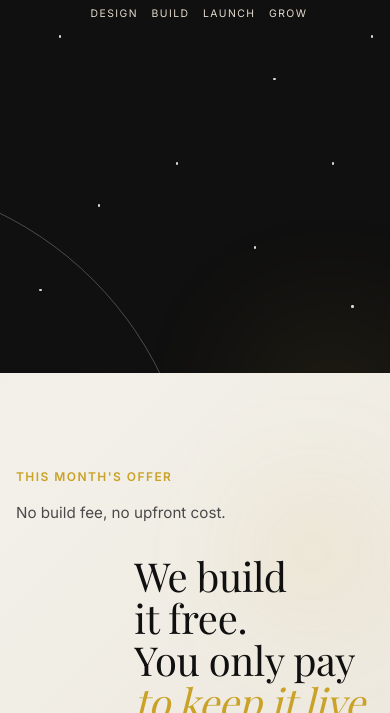
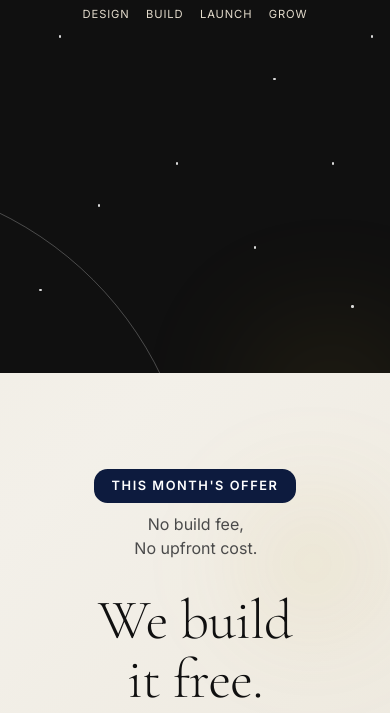
Before and after one commit to Barclaynes-dev/Vibrous, a plain HTML site: page index.html in a window 390 px wide. Shown: the part 471-1184 px from the top of the page. Drawn offline with nearby package versions, Linux system fonts and the light colour scheme; a web font is replaced by a local one.

Commit message:
Add files via upload

```diff
--- a/index.html
+++ b/index.html
@@ -1,16 +1,21 @@
 <!DOCTYPE html>
 <html lang="en">
+
 <head>
   <meta charset="UTF-8">
   <meta name="viewport" content="width=device-width, initial-scale=1.0, viewport-fit=cover">
   <title>Vibrous — Websites that launch businesses online</title>
-<meta name="description" content="Vibrous builds free demo websites for Kampala businesses. You only pay for hosting and management once you love it.">
+  <meta name="description"
+    content="Vibrous builds free demo websites for Kampala businesses. You only pay for hosting and management once you love it.">
   <link rel="preconnect" href="https://fonts.googleapis.com">
   <link rel="preconnect" href="https://fonts.gstatic.com" crossorigin>
-<link href="https://fonts.googleapis.com/css2?family=Playfair+Display:ital,wght@0,400;0,500;0,600;1,400&family=Space+Grotesk:wght@400;500;600;700&family=Inter:wght@400;500;600&display=swap" rel="stylesheet">
+  <link
+    href="https://fonts.googleapis.com/css2?family=Playfair+Display:ital,wght@0,400;0,500;0,600;1,400&family=Space+Grotesk:wght@400;500;600;700&family=Inter:wght@400;500;600&display=swap"
+    rel="stylesheet">
   <link rel="stylesheet" href="style.css">
   <link rel="stylesheet" href="https://cdn.jsdelivr.net/npm/bootstrap-icons@1.11.3/font/bootstrap-icons.min.css">
 </head>
+
 <body>
 
   <nav class="nav">
@@ -88,7 +93,8 @@
       <div class="offer-top-section">
         <div class="floating-text float-1">
           <p class="eyebrow">This month's offer</p>
-        <p>No build fee, no upfront cost.</p>
+          <p>No build fee,</p>
+          <p>No upfront cost.</p>
         </div>
 
         <h2 class="offer-heading">
@@ -101,7 +107,8 @@
       </div>
 
       <div class="offer-bottom-section">
-      <h3 class="offer-subhead">If you love it, you only cover the real cost of keeping it online — domain and hosting.</h3>
+        <h3 class="offer-subhead">If you love it, you only cover the real cost of keeping it online — domain and
+          hosting.</h3>
         <div class="offer-col" style="max-width: 100%;">
           <p>
             We design and launch a working demo of your website at no charge.<br>
@@ -110,7 +117,8 @@
           </p>
         </div>
         <div style="text-align: center; margin-top: 4rem;">
-        <a href="#contact" class="btn btn-primary" style="padding: 1.2rem 2.5rem; font-size: 1.1rem;">Get your free demo</a>
+          <a href="#contact" class="btn btn-primary" style="padding: 1.2rem 2.5rem; font-size: 1.1rem;">Get your free
+            demo</a>
         </div>
       </div>
 
@@ -131,42 +139,58 @@
     <div class="grid">
       <div class="grid-cell">
         <div class="cell-icon">
-        <svg viewBox="0 0 24 24" fill="none" stroke="currentColor" stroke-width="1.5"><rect x="3" y="4" width="18" height="14" rx="2"/><path d="M3 9h18"/></svg>
+          <svg viewBox="0 0 24 24" fill="none" stroke="currentColor" stroke-width="1.5">
+            <rect x="3" y="4" width="18" height="14" rx="2" />
+            <path d="M3 9h18" />
+          </svg>
         </div>
         <h3>Website Design</h3>
         <p>Clean, fast, mobile-first sites built around your business, not a template.</p>
       </div>
       <div class="grid-cell">
         <div class="cell-icon">
-        <svg viewBox="0 0 24 24" fill="none" stroke="currentColor" stroke-width="1.5"><circle cx="12" cy="12" r="9"/><path d="M3 12h18M12 3a13 13 0 0 1 0 18a13 13 0 0 1 0-18"/></svg>
+          <svg viewBox="0 0 24 24" fill="none" stroke="currentColor" stroke-width="1.5">
+            <circle cx="12" cy="12" r="9" />
+            <path d="M3 12h18M12 3a13 13 0 0 1 0 18a13 13 0 0 1 0-18" />
+          </svg>
         </div>
         <h3>Hosting &amp; Domain</h3>
         <p>We handle setup, renewal, and uptime — one clear annual cost, no surprises.</p>
       </div>
       <div class="grid-cell">
         <div class="cell-icon">
-        <svg viewBox="0 0 24 24" fill="none" stroke="currentColor" stroke-width="1.5"><path d="M12 3v6l4 2"/><circle cx="12" cy="12" r="9"/></svg>
+          <svg viewBox="0 0 24 24" fill="none" stroke="currentColor" stroke-width="1.5">
+            <path d="M12 3v6l4 2" />
+            <circle cx="12" cy="12" r="9" />
+          </svg>
         </div>
         <h3>Free Demo First</h3>
         <p>See your actual site live before you spend a single shilling.</p>
       </div>
       <div class="grid-cell">
         <div class="cell-icon">
-        <svg viewBox="0 0 24 24" fill="none" stroke="currentColor" stroke-width="1.5"><path d="M4 17l6-6-4-4M12 19h8"/></svg>
+          <svg viewBox="0 0 24 24" fill="none" stroke="currentColor" stroke-width="1.5">
+            <path d="M4 17l6-6-4-4M12 19h8" />
+          </svg>
         </div>
         <h3>App Development</h3>
         <p>Coming next — mobile apps for businesses ready to grow further.</p>
       </div>
       <div class="grid-cell">
         <div class="cell-icon">
-        <svg viewBox="0 0 24 24" fill="none" stroke="currentColor" stroke-width="1.5"><path d="M4 4h16v16H4z"/><path d="M4 9h16M9 9v11"/></svg>
+          <svg viewBox="0 0 24 24" fill="none" stroke="currentColor" stroke-width="1.5">
+            <path d="M4 4h16v16H4z" />
+            <path d="M4 9h16M9 9v11" />
+          </svg>
         </div>
         <h3>Ongoing Maintenance</h3>
         <p>Content updates, fixes, and small changes — handled monthly.</p>
       </div>
       <div class="grid-cell">
         <div class="cell-icon">
-        <svg viewBox="0 0 24 24" fill="none" stroke="currentColor" stroke-width="1.5"><path d="M12 2l2.4 6.6L21 11l-6.6 2.4L12 20l-2.4-6.6L3 11l6.6-2.4z"/></svg>
+          <svg viewBox="0 0 24 24" fill="none" stroke="currentColor" stroke-width="1.5">
+            <path d="M12 2l2.4 6.6L21 11l-6.6 2.4L12 20l-2.4-6.6L3 11l6.6-2.4z" />
+          </svg>
         </div>
         <h3>Branding Support</h3>
         <p>Logo direction, social handles, and identity — so you launch looking sharp.</p>
@@ -203,7 +227,8 @@
     <p class="eyebrow">Our work</p>
     <h2>Live builds, coming soon</h2>
     <div class="portfolio-empty">
-    <p>Our first client sites are currently in progress.<br>Check back shortly — or become the first one featured here.</p>
+      <p>Our first client sites are currently in progress.<br>Check back shortly — or become the first one featured
+        here.</p>
       <a href="#contact" class="btn btn-outline">Start the conversation</a>
     </div>
   </section>
@@ -213,7 +238,8 @@
     <p class="eyebrow">Get in touch</p>
     <h2>Let's put your business online.</h2>
     <div class="contact-links">
-    <a href="https://wa.me/000000000000" target="_blank" rel="noopener" aria-label="WhatsApp"><i class="bi bi-whatsapp"></i></a>
+      <a href="https://wa.me/000000000000" target="_blank" rel="noopener" aria-label="WhatsApp"><i
+          class="bi bi-whatsapp"></i></a>
       <a href="mailto:vibrous26@gmail.com" aria-label="Email"><i class="bi bi-envelope"></i></a>
       <a href="#" target="_blank" rel="noopener" aria-label="Instagram"><i class="bi bi-instagram"></i></a>
       <a href="#" target="_blank" rel="noopener" aria-label="LinkedIn"><i class="bi bi-linkedin"></i></a>
@@ -226,4 +252,5 @@
 
   <script src="script.js"></script>
 </body>
+
 </html>
--- a/style.css
+++ b/style.css
@@ -2,6 +2,13 @@
   font-family: 'CustomVibrous';
   src: url('fonts/vibrous-font.ttf') format('truetype');
   font-weight: normal;
+  font-style: normal;
+}
+
+@font-face {
+  font-family: 'CormorantGaramond';
+  src: url('fonts/CormorantGaramond.ttf') format('truetype');
+  font-weight: 100 900;
   font-style: normal;
 }
 
@@ -47,6 +54,35 @@ h3 {
   letter-spacing: -0.02em;
 }
 
+.float-1 {
+  margin-top: 0;
+  display: flex;
+  flex-direction: column;
+  align-items: flex-start;
+  gap: 0.25rem; /* tight — badge then two lines directly beneath */
+}
+
+.float-1 .eyebrow {
+  display: inline-block;
+  background: #0D1B3E;
+  color: #FFFFFF;
+  padding: 0.55rem 1.1rem;
+  border-radius: 0.85rem;
+  font-size: 0.8rem;
+  font-weight: 700;
+  letter-spacing: 0.12em;
+  margin-bottom: 0.4rem; /* small gap between badge and text below */
+  text-transform: uppercase;
+}
+
+.float-1 p {
+  color: #4a4a4a;
+  font-size: 1rem;
+  line-height: 1.3;
+  margin: 0;
+  padding-left: 0.1rem; /* keeps text flush-left under badge */
+}
+
 a {
   color: inherit;
   text-decoration: none;
@@ -79,7 +115,7 @@ a {
 }
 
 .nav-brand {
-  font-family: var(--font-display);
+  font-family: 'CustomVibrous', var(--font-display);
   font-weight: 700;
   font-size: 1rem;
   letter-spacing: 0.02em;
@@ -208,9 +244,18 @@ a {
   opacity: 0.85;
   transform: translateX(0);
 }
-.nav-drawer.is-active .drawer-link:nth-child(1) { transition: opacity 0.4s ease 0.1s, transform 0.4s ease 0.1s; }
-.nav-drawer.is-active .drawer-link:nth-child(2) { transition: opacity 0.4s ease 0.18s, transform 0.4s ease 0.18s; }
-.nav-drawer.is-active .drawer-link:nth-child(3) { transition: opacity 0.4s ease 0.26s, transform 0.4s ease 0.26s; }
+
+.nav-drawer.is-active .drawer-link:nth-child(1) {
+  transition: opacity 0.4s ease 0.1s, transform 0.4s ease 0.1s;
+}
+
+.nav-drawer.is-active .drawer-link:nth-child(2) {
+  transition: opacity 0.4s ease 0.18s, transform 0.4s ease 0.18s;
+}
+
+.nav-drawer.is-active .drawer-link:nth-child(3) {
+  transition: opacity 0.4s ease 0.26s, transform 0.4s ease 0.26s;
+}
 
 .nav-drawer.is-active .drawer-link:hover {
   opacity: 1;
@@ -364,7 +409,8 @@ a {
   animation: fadeUp 0.9s ease forwards 0.55s;
   font-family: var(--font-body);
   margin-top: 0.5rem;
-  padding-left: 0.5rem;
+  padding-left: 3.4rem;
+  padding-right: 0; /* fixed: negative padding is invalid */
 }
 
 .scroll-cue {
@@ -433,9 +479,17 @@ section em {
 }
 
 @keyframes beige-shift {
-  0%   { background-position: 0% 50%; }
-  50%  { background-position: 100% 50%; }
-  100% { background-position: 0% 50%; }
+  0% {
+    background-position: 0% 50%;
+  }
+
+  50% {
+    background-position: 100% 50%;
+  }
+
+  100% {
+    background-position: 0% 50%;
+  }
 }
 
 /* ===== Offer (Editorial Layout) ===== */
@@ -465,32 +519,39 @@ section em {
 }
 
 .offer-heading {
-  font-family: 'Playfair Display', serif;
-  font-size: clamp(2.5rem, 7vw, 5.5rem);
-  font-weight: 400;
+  font-family: 'CormorantGaramond', 'Playfair Display', serif;
+  font-size: clamp(3.5rem, 8vw, 7rem);
+  font-weight: 300;
   line-height: 1.05;
   letter-spacing: -0.01em;
-  text-align: left;
-  margin-left: auto;
-  max-width: 60%;
+  text-align: center;
+  margin: 0 auto;
+  max-width: 80%;
 }
 
 .offer-heading .line {
   display: block;
+  font-style: normal;
+  font-weight: 300;
+}
+
+/* Each line shifts around the centre — some left, some right */
+.offer-heading .line-1 {
+  transform: translateX(-10%); /* left of centre */
 }
 
 .offer-heading .line-2 {
-  padding-left: 4rem;
+  transform: translateX(8%); /* right of centre */
 }
 
 .offer-heading .line-3 {
-  padding-left: 2rem;
+  transform: translateX(-5%); /* slightly left */
 }
 
 .offer-heading .line-4 {
-  padding-left: 8rem;
+  transform: translateX(12%); /* furthest right */
   color: var(--gold);
-  font-style: italic;
+  font-style: normal;
 }
 
 .floating-text {
@@ -567,17 +628,28 @@ section em {
 
   .offer-top-section {
     flex-direction: column;
+    align-items: center;
     margin-bottom: 3rem;
+  }
+
+  /* Centre the badge and text below it */
+  .float-1 {
+    align-items: center;
+    text-align: center;
   }
 
   .offer-heading {
     max-width: 100%;
     margin-top: 2rem;
+    text-align: center;
   }
 
+  /* Remove the stagger on mobile — all centred */
+  .offer-heading .line-1,
   .offer-heading .line-2,
   .offer-heading .line-3,
   .offer-heading .line-4 {
+    transform: translateX(0);
     padding-left: 0;
   }
 
@@ -652,6 +724,8 @@ section em {
   border-top: 1px solid rgba(253, 252, 248, 0.12);
   border-left: 1px solid rgba(253, 252, 248, 0.12);
 }
+
+
 
 .grid-cell {
   padding: 2rem 1.5rem;
@@ -838,6 +912,30 @@ button:focus-visible {
   }
 }
 
+/* ===== Mobile Nav Glassmorphism ===== */
+@media (max-width: 639px) {
+  .nav {
+    transition: background-color 0.3s ease, backdrop-filter 0.3s ease, mix-blend-mode 0.3s ease, border-bottom 0.3s ease;
+  }
+
+  .nav.nav-scrolled {
+    mix-blend-mode: normal;
+    background: rgba(16, 16, 16, 0.75);
+    backdrop-filter: blur(16px) saturate(180%);
+    -webkit-backdrop-filter: blur(16px) saturate(180%);
+    border-bottom: 1px solid rgba(253, 252, 248, 0.1);
+  }
+
+  /* Fix tagline words cramming together on mobile */
+  .tagline-row {
+    padding-left: 0;
+    padding-right: 0;
+    font-size: 0.7rem;
+    letter-spacing: 0.08em;
+    gap: 0.5rem;
+  }
+}
+
 /* ===== Tablet and up ===== */
 @media (min-width: 640px) {
   :root {
```
Also changed, not shown: script.js (+26 -0 lines), fonts/CormorantGaramond.ttf (added). Lines whose indentation alone changed are shown as unchanged.
